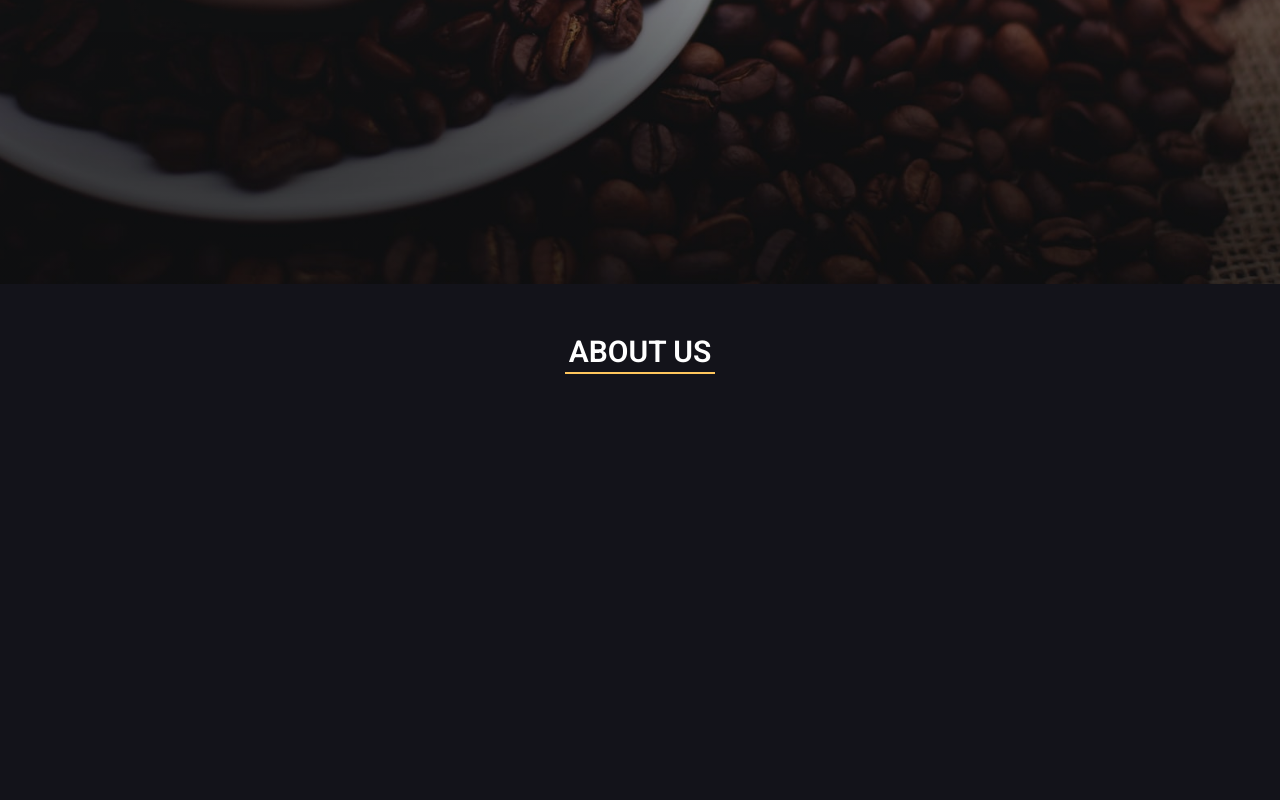
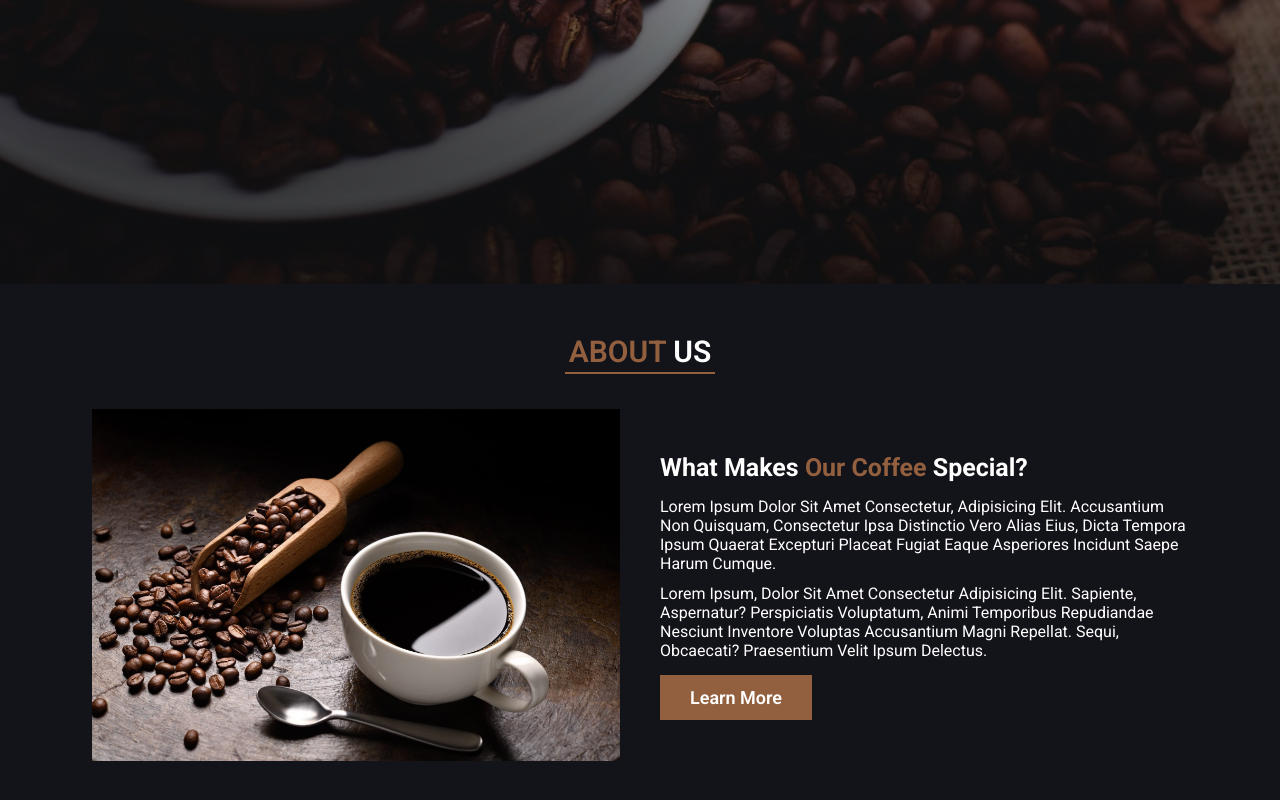
Before and after one commit to ionutziv7/Coffee-Shop-Website, a plain HTML site: page index.html in a window 1280 px wide. Shown: the part 516-1316 px from the top of the page. Before the commit the page ends 935 px from the top, so only its background shows below. Drawn offline with Linux system fonts and the light colour scheme.

Commit message:
About section

```diff
--- a/index.html
+++ b/index.html
@@ -80,7 +80,30 @@
 
     <!-- About section -->
     <section class="about" id="about">
-      <h1 class="heading">About Us</h1>
+      <h1 class="heading"><span>ABOUT</span> US</h1>
+
+      <div class="about-content">
+        <div class="image-con">
+          <img src="images/about-img.jpg" alt="" />
+        </div>
+        <div class="about-text">
+          <h2>What Makes <span>Our Coffee</span> Special?</h2>
+          <p>
+            Lorem ipsum dolor sit amet consectetur, adipisicing elit.
+            Accusantium non quisquam, consectetur ipsa distinctio vero alias
+            eius, dicta tempora ipsum quaerat excepturi placeat fugiat eaque
+            asperiores incidunt saepe harum cumque.
+          </p>
+          <br />
+          <p>
+            Lorem ipsum, dolor sit amet consectetur adipisicing elit. Sapiente,
+            aspernatur? Perspiciatis voluptatum, animi temporibus repudiandae
+            nesciunt inventore voluptas accusantium magni repellat. Sequi,
+            obcaecati? Praesentium velit ipsum delectus.
+          </p>
+          <a href="#" class="btn">Learn More</a>
+        </div>
+      </div>
     </section>
     <!-- About section -->
 
--- a/style.css
+++ b/style.css
@@ -10,13 +10,14 @@
   outline: none;
   scroll-behavior: smooth;
   font-family: "Roboto", sans-serif;
-  transition: 0.3s all linear;
+  /* transition: 0.3s all linear; */
 }
 
 :root {
   --black: #13131a;
   --white: #fff;
-  --main-color: #ffc65d;
+  --main-color: #925f3f;
+  --btn-hover: #673025;
 }
 
 html {
@@ -50,9 +51,19 @@ section {
   display: inline-block;
   background: var(--main-color);
   color: var(--white);
-  font-size: 1.6rem;
+  font-size: 1.8rem;
   font-weight: 600;
-  padding: 0.9rem 3rem;
+  padding: 1.2rem 3rem;
+  transition: 0.3s all linear;
+}
+
+.btn:hover {
+  background: var(--btn-hover);
+  transition: 0.3s all linear;
+}
+
+span {
+  color: var(--main-color);
 }
 
 /* Header starts */
@@ -116,11 +127,13 @@ section {
   transform: scaleY(0);
   right: 6rem;
   top: 50%;
+  transition: 0.3s all linear;
 }
 
 .header .search-box.active {
   top: 110%;
   transform: scaleY(1);
+  transition: 0.2s all linear;
 }
 
 .header .search-box input {
@@ -217,6 +230,7 @@ section {
   font-weight: 600;
   color: var(--white);
   position: relative;
+  margin-bottom: 4rem;
 }
 
 .heading::after {
@@ -229,6 +243,46 @@ section {
   height: 0.2rem;
   border-bottom: 0.2rem solid var(--main-color);
 }
+
+.heading span {
+  color: var(--main-color);
+}
+
+.about .about-content {
+  display: flex;
+  flex-wrap: wrap;
+  align-items: center;
+  justify-content: center;
+  gap: 4rem;
+  color: var(--white);
+}
+
+.about .about-content .image-con {
+  width: 48%;
+}
+
+.about .about-content .image-con img {
+  width: 100%;
+  height: 100%;
+  object-fit: cover;
+}
+
+.about .about-content .about-text {
+  width: 48%;
+}
+
+.about .about-content .about-text h2 {
+  font-size: 2.5rem;
+  margin-bottom: 1.5rem;
+}
+
+.about .about-content .about-text p {
+  font-size: 1.6rem;
+}
+
+.about .about-content .about-text .btn {
+  margin-top: 1.5rem;
+}
 /* About section ends */
 
 /* Media queries */
@@ -239,6 +293,14 @@ section {
 
   .header {
     padding: 2rem 5rem;
+  }
+
+  .about .about-content .image-con {
+    width: 100%;
+  }
+
+  .about .about-content .about-text {
+    width: 100%;
   }
 }
 
```
Also changed, not shown: images/about-img.jpg (added), images/about.avif (added).
